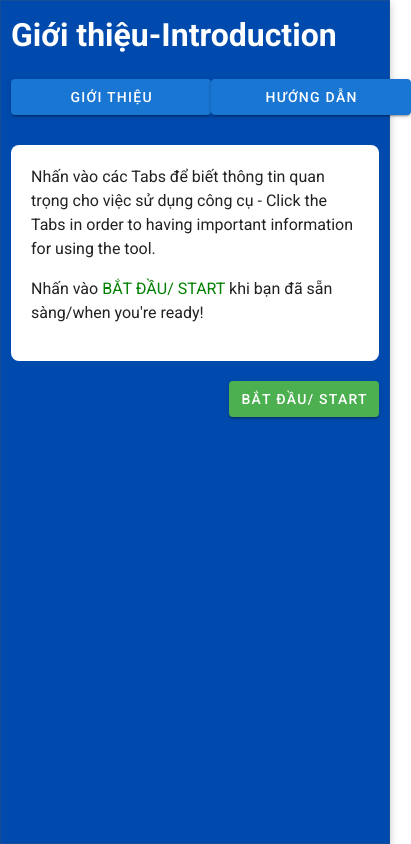
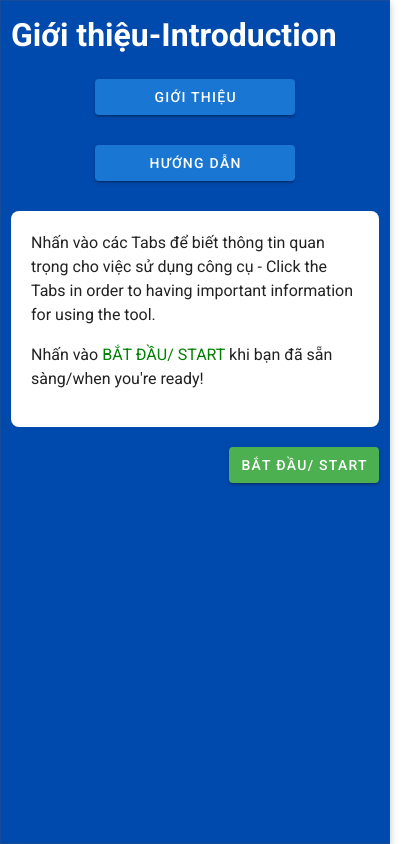
Before and after one commit to canhvuong163/xd-cdr-tool, a Vue app: page / in a window 390 px wide. Both pictures are taken after a click on the button "BẮT ĐẦU DỰ ÁN/START PROJECT". Shown: the whole page, 411 px wide, since content can reach past the window. Built offline with nearby package versions, Linux system fonts and the light colour scheme.

Commit message:
update flex

```diff
--- a/src/components/OverView.vue
+++ b/src/components/OverView.vue
@@ -133,6 +133,15 @@ export default {
     position: relative;
 }
 
+@media screen and (max-width: 600px) {
+    .menu {
+      flex-direction: column;
+      max-width: 100%;
+      max-height: 100%;
+    }
+
+  }
+
 .btn {
     width: 200px;
     margin-right: auto;
```
